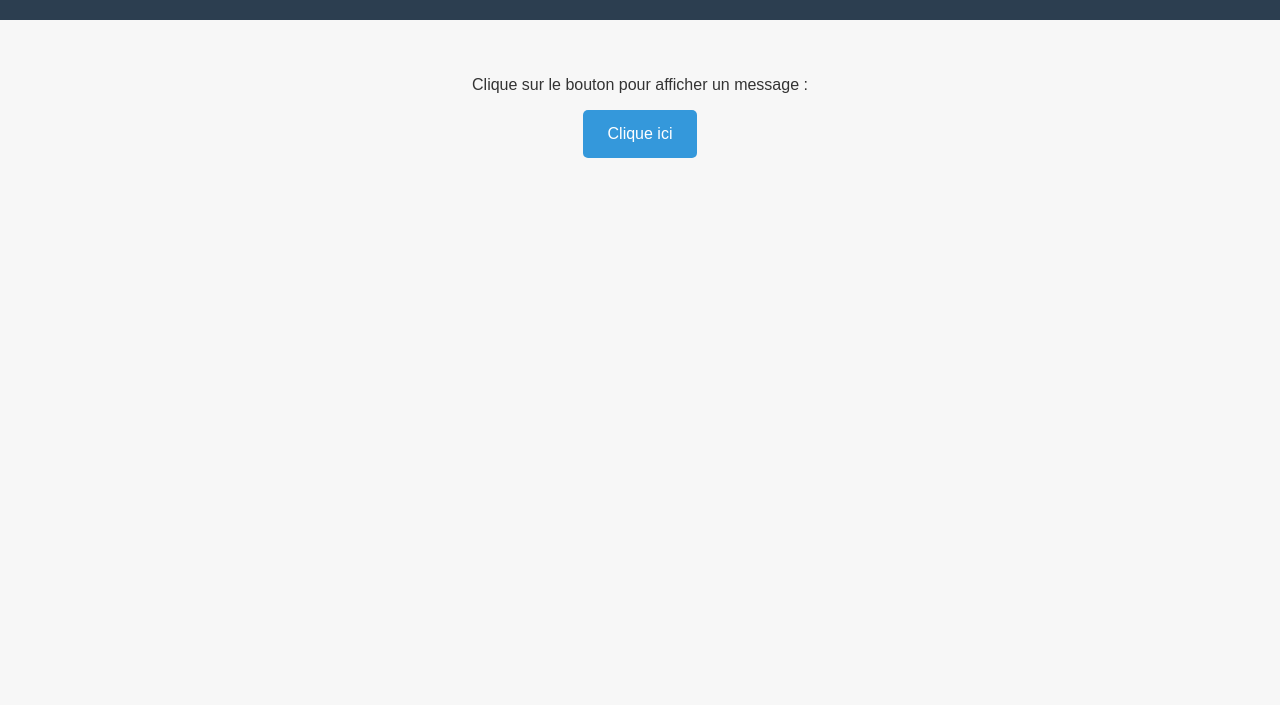
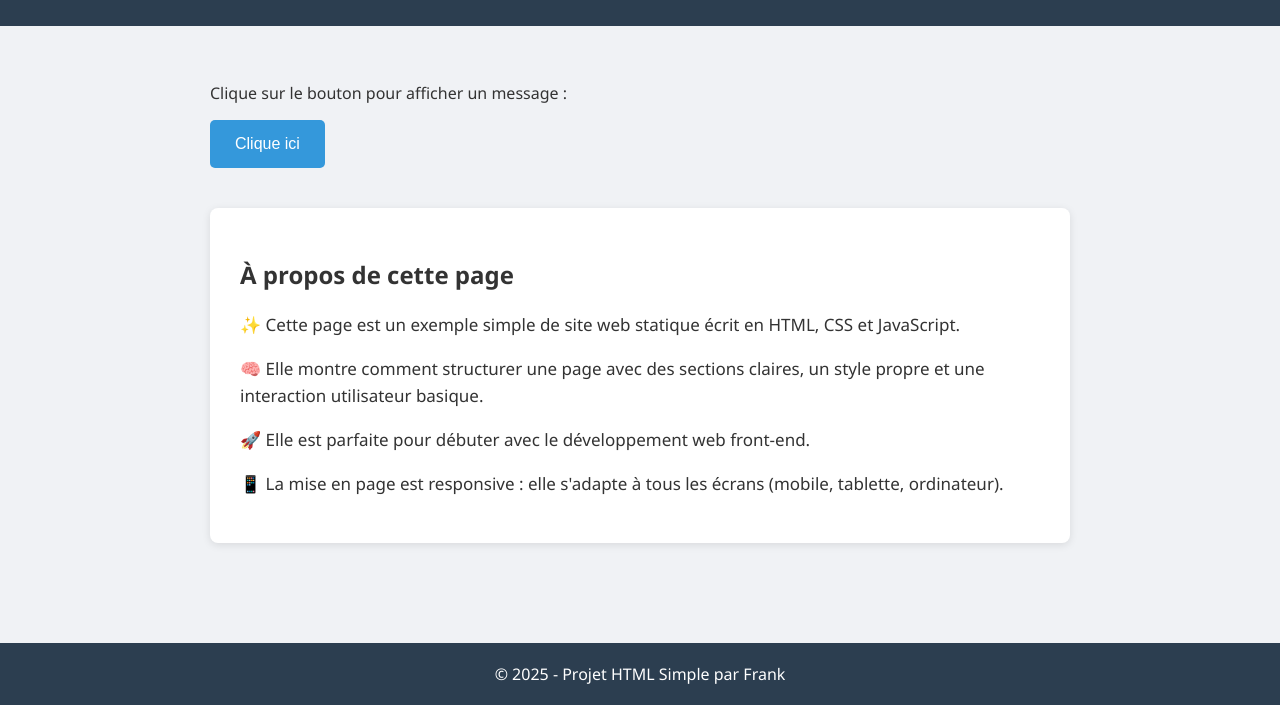
Before and after one commit to Franksabu/pageEx, a plain HTML site: page index.html in a window 1280 px wide. Shown: the part 100-805 px from the top of the page. Drawn offline with Linux system fonts and the light colour scheme.

Commit message:
Update index.html

```diff
--- a/index.html
+++ b/index.html
@@ -3,12 +3,16 @@
 <head>
   <meta charset="UTF-8">
   <meta name="viewport" content="width=device-width, initial-scale=1">
-  <title>Ma Page Web</title>
+  <title>Ma Page Web Complète</title>
   <style>
+    * {
+      box-sizing: border-box;
+    }
+
     body {
       margin: 0;
-      font-family: Arial, sans-serif;
-      background: #f7f7f7;
+      font-family: 'Segoe UI', Tahoma, Geneva, Verdana, sans-serif;
+      background: #f0f2f5;
       color: #333;
     }
 
@@ -20,8 +24,9 @@
     }
 
     main {
-      padding: 40px;
-      text-align: center;
+      padding: 40px 20px;
+      max-width: 900px;
+      margin: auto;
     }
 
     button {
@@ -32,6 +37,7 @@
       font-size: 16px;
       cursor: pointer;
       border-radius: 5px;
+      transition: background-color 0.3s ease;
     }
 
     button:hover {
@@ -42,6 +48,28 @@
       margin-top: 20px;
       font-size: 18px;
       color: #27ae60;
+    }
+
+    .info-section {
+      background-color: white;
+      padding: 30px;
+      margin-top: 40px;
+      border-radius: 8px;
+      box-shadow: 0 2px 8px rgba(0,0,0,0.1);
+    }
+
+    .info-section p {
+      font-size: 17px;
+      line-height: 1.6;
+      margin-bottom: 15px;
+    }
+
+    footer {
+      text-align: center;
+      padding: 20px;
+      background-color: #2c3e50;
+      color: white;
+      margin-top: 60px;
     }
   </style>
 </head>
@@ -55,7 +83,19 @@
     <p>Clique sur le bouton pour afficher un message :</p>
     <button onclick="afficherMessage()">Clique ici</button>
     <div id="message"></div>
+
+    <div class="info-section">
+      <h2>À propos de cette page</h2>
+      <p>✨ Cette page est un exemple simple de site web statique écrit en HTML, CSS et JavaScript.</p>
+      <p>🧠 Elle montre comment structurer une page avec des sections claires, un style propre et une interaction utilisateur basique.</p>
+      <p>🚀 Elle est parfaite pour débuter avec le développement web front-end.</p>
+      <p>📱 La mise en page est responsive : elle s'adapte à tous les écrans (mobile, tablette, ordinateur).</p>
+    </div>
   </main>
+
+  <footer>
+    © 2025 - Projet HTML Simple par Frank
+  </footer>
 
   <script>
     function afficherMessage() {
```
